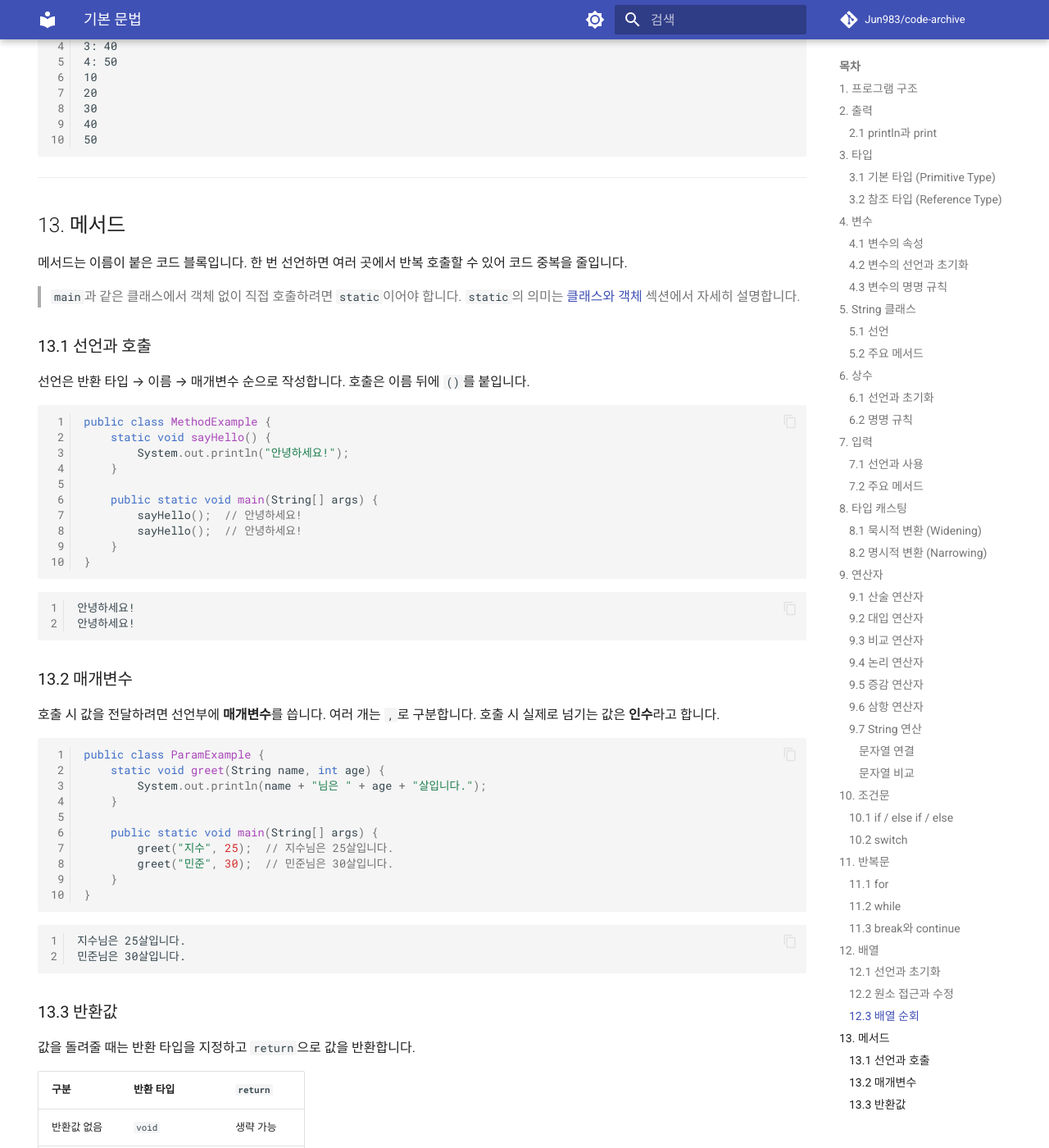
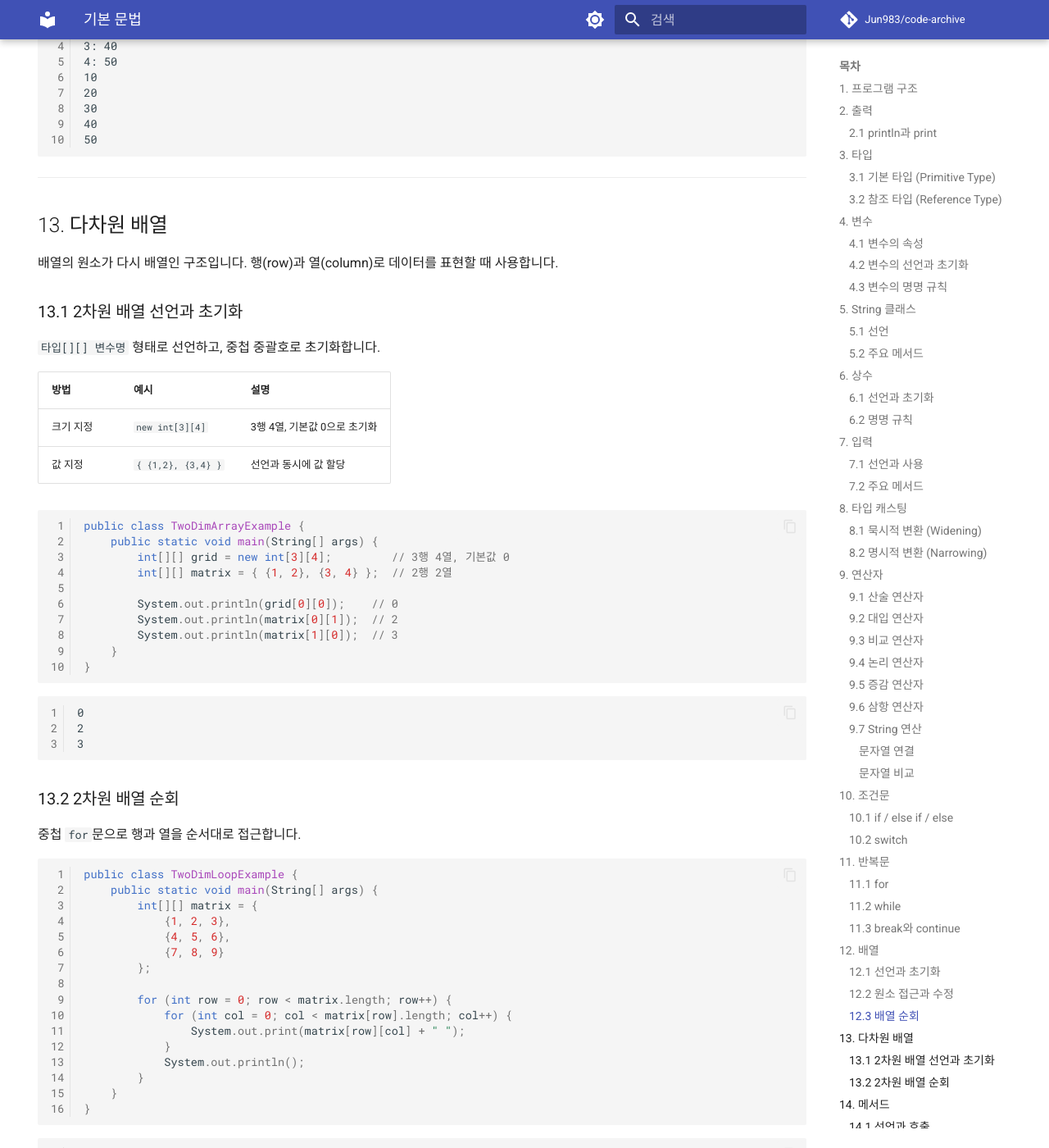
Before and after one commit to Jun983/code-archive, an MkDocs documentation site: the page built from docs/java/syntax.md, in a window 1280 px wide and 1400 px high, scrolled down 23168 px. Shown: the whole window at 82% size. Built offline with MkDocs 1.6.1 and Material for MkDocs 9.7.7, drawn with Linux system fonts in a browser that asks for light colours; comment, search, counter and statistics services are not loaded; some of the changed text lies outside the part shown.

Commit message:
docs(java): 다차원 배열 섹션 추가 및 메서드 섹션 번호 재정렬
Co-Authored-By: Claude Sonnet 4.6 <noreply@anthropic.com>

````diff
--- a/docs/java/syntax.md
+++ b/docs/java/syntax.md
@@ -968,13 +968,76 @@ public class ArrayLoopExample {
 
 ---
 
-## 13. 메서드
+## 13. 다차원 배열
+
+배열의 원소가 다시 배열인 구조입니다. 행(row)과 열(column)로 데이터를 표현할 때 사용합니다.
+
+### 13.1 2차원 배열 선언과 초기화
+
+`타입[][] 변수명` 형태로 선언하고, 중첩 중괄호로 초기화합니다.
+
+| 방법 | 예시 | 설명 |
+|------|------|------|
+| 크기 지정 | `new int[3][4]` | 3행 4열, 기본값 0으로 초기화 |
+| 값 지정 | `{ {1,2}, {3,4} }` | 선언과 동시에 값 할당 |
+
+```java
+public class TwoDimArrayExample {
+    public static void main(String[] args) {
+        int[][] grid = new int[3][4];         // 3행 4열, 기본값 0
+        int[][] matrix = { {1, 2}, {3, 4} };  // 2행 2열
+
+        System.out.println(grid[0][0]);    // 0
+        System.out.println(matrix[0][1]);  // 2
+        System.out.println(matrix[1][0]);  // 3
+    }
+}
+```
+
+```
+0
+2
+3
+```
+
+### 13.2 2차원 배열 순회
+
+중첩 `for`문으로 행과 열을 순서대로 접근합니다.
+
+```java
+public class TwoDimLoopExample {
+    public static void main(String[] args) {
+        int[][] matrix = {
+            {1, 2, 3},
+            {4, 5, 6},
+            {7, 8, 9}
+        };
+
+        for (int row = 0; row < matrix.length; row++) {
+            for (int col = 0; col < matrix[row].length; col++) {
+                System.out.print(matrix[row][col] + " ");
+            }
+            System.out.println();
+        }
+    }
+}
+```
+
+```
+1 2 3
+4 5 6
+7 8 9
+```
+
+---
+
+## 14. 메서드
 
 메서드는 이름이 붙은 코드 블록입니다. 한 번 선언하면 여러 곳에서 반복 호출할 수 있어 코드 중복을 줄입니다.
 
 > `main`과 같은 클래스에서 객체 없이 직접 호출하려면 `static`이어야 합니다. `static`의 의미는 [클래스와 객체](class-object.md) 섹션에서 자세히 설명합니다.
 
-### 13.1 선언과 호출
+### 14.1 선언과 호출
 
 선언은 반환 타입 → 이름 → 매개변수 순으로 작성합니다. 호출은 이름 뒤에 `()`를 붙입니다.
 
@@ -996,7 +1059,7 @@ public class MethodExample {
 안녕하세요!
 ```
 
-### 13.2 매개변수
+### 14.2 매개변수
 
 호출 시 값을 전달하려면 선언부에 **매개변수**를 씁니다. 여러 개는 `,`로 구분합니다. 호출 시 실제로 넘기는 값은 **인수**라고 합니다.
 
@@ -1018,7 +1081,7 @@ public class ParamExample {
 민준님은 30살입니다.
 ```
 
-### 13.3 반환값
+### 14.3 반환값
 
 값을 돌려줄 때는 반환 타입을 지정하고 `return`으로 값을 반환합니다.
 
````
